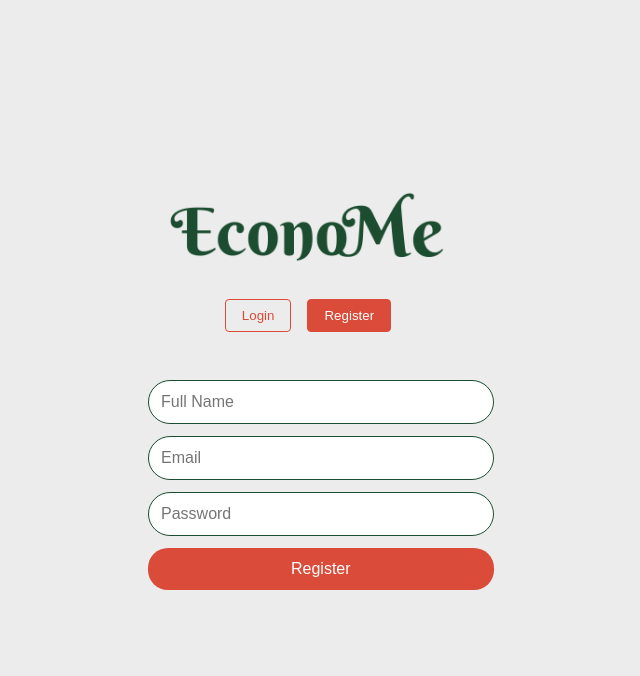
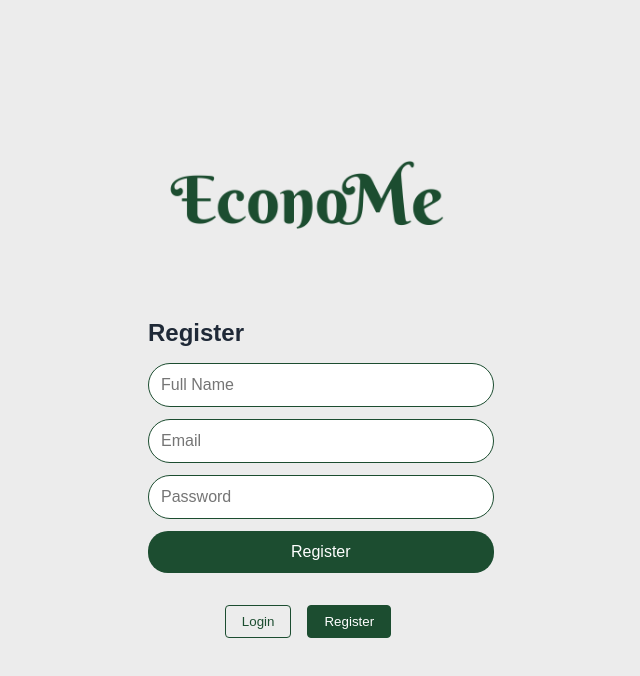
Before and after one commit to nayalafifi/economeReact, a React (Create React App) app: page / in a window 1280 px wide. Both pictures are taken after a click on the button "Register". Shown: the top 676 px of the page, without its empty margins (332-972 px from the left). Built offline with nearby package versions, Linux system fonts and the light colour scheme; no server answers.

Commit message:
slight frontend changes to login page

```diff
--- a/src/login.css
+++ b/src/login.css
@@ -27,8 +27,8 @@ body{
 /* Toggle button styling */
 .toggle-button {
   background-color: transparent;
-  color: #da4b39;
-  border: 1px solid #da4b39;
+  color: #1c4d30;
+  border: 1px solid #1c4d30;
   padding: 0.5rem 1rem;
   border-radius: 4px;
   cursor: pointer;
@@ -36,7 +36,7 @@ body{
 }
 
 .toggle-button.active {
-  background-color: #da4b39;
+  background-color: #1c4d30;
   color: #ffffff;
 }
 
@@ -80,7 +80,7 @@ input:focus {
   padding: 0.75rem;
   margin-left: auto;
   margin-right: auto;
-  background-color: #da4b39;
+  background-color: #1c4d30;
   color: #ffffff;
   border: none;
   border-radius: 20px;
@@ -90,11 +90,15 @@ input:focus {
 }
 
 .login-button:hover, .register-button:hover {
-  background-color: #2563eb;
+  background-color: #da4b39;
   transform: translateY(-2px);
 }
 
 .login-button:active, .register-button:active {
-  background-color: #1d4ed8;
+  background-color: #da4b39;
   transform: translateY(0);
 }
+
+.login-register-forms h2{
+  margin-bottom: 1rem;
+}
--- a/src/login.js
+++ b/src/login.js
@@ -58,6 +58,28 @@ const Login = ({ onLoginSuccess }) => {
   return (
     <div className="login-container">
       <img src={logo} alt="EconoME Logo" className="logo" />
+      <div className="login-register-forms">
+        {isRegistering ? (
+          <div className="register-form">
+            <h2>Register</h2>
+            <form onSubmit={handleRegisterSubmit}>
+              <input type="text" placeholder="Full Name" value={name} onChange={(e) => setName(e.target.value)} required />
+              <input type="email" placeholder="Email" value={email} onChange={(e) => setEmail(e.target.value)} required />
+              <input type="password" placeholder="Password" value={password} onChange={(e) => setPassword(e.target.value)} required />
+              <button type="submit" className="register-button">Register</button>
+            </form>
+          </div>
+        ) : (
+          <div className="login-form">
+            <h2>Login</h2>
+            <form onSubmit={handleLoginSubmit}>
+              <input type="email" placeholder="Email" value={email} onChange={(e) => setEmail(e.target.value)} required />
+              <input type="password" placeholder="Password" value={password} onChange={(e) => setPassword(e.target.value)} required />
+              <button type="submit" className="login-button">Login</button>
+            </form>
+          </div>
+        )}
+      </div>
       <div className="toggle-buttons">
         <button
           onClick={() => setIsRegistering(false)}
@@ -72,26 +94,6 @@ const Login = ({ onLoginSuccess }) => {
           Register
         </button>
       </div>
-      <div className="login-register-forms">
-        {isRegistering ? (
-          <div className="register-form">
-            <form onSubmit={handleRegisterSubmit}>
-              <input type="text" placeholder="Full Name" value={name} onChange={(e) => setName(e.target.value)} required />
-              <input type="email" placeholder="Email" value={email} onChange={(e) => setEmail(e.target.value)} required />
-              <input type="password" placeholder="Password" value={password} onChange={(e) => setPassword(e.target.value)} required />
-              <button type="submit" className="register-button">Register</button>
-            </form>
-          </div>
-        ) : (
-          <div className="login-form">
-            <form onSubmit={handleLoginSubmit}>
-              <input type="email" placeholder="Email" value={email} onChange={(e) => setEmail(e.target.value)} required />
-              <input type="password" placeholder="Password" value={password} onChange={(e) => setPassword(e.target.value)} required />
-              <button type="submit" className="login-button">Login</button>
-            </form>
-          </div>
-        )}
-      </div>
     </div>
   );
 };
```
